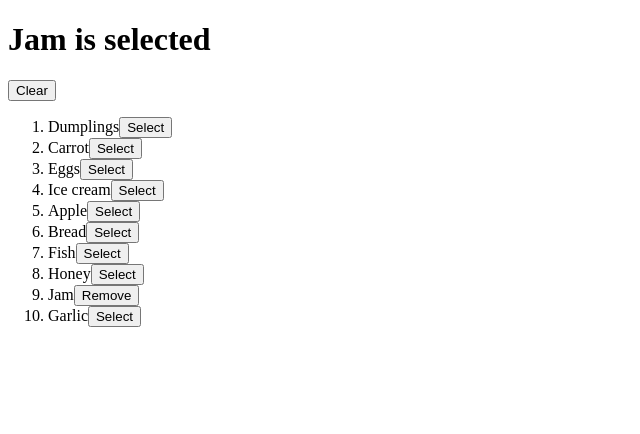
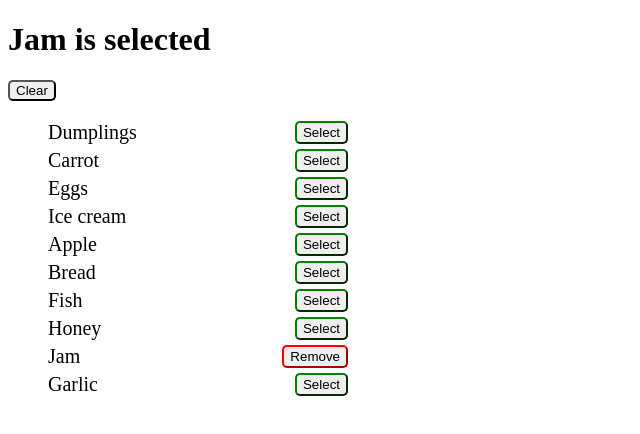
Before and after one commit to mate-academy/react_goods-selector, a React (Create React App) app: page / in a window 1280 px wide. Shown: the top 434 px of the page, without its empty margins (0-640 px from the left). Built offline with nearby package versions, Linux system fonts and the light colour scheme.

Commit message:
add styles

```diff
--- a/src/App.scss
+++ b/src/App.scss
@@ -1 +1,27 @@
-// styles go here
+.list {
+  display: flex;
+  flex-direction: column;
+  max-width: 300px;
+  font-size: 20px;
+
+  &__item {
+    display: flex;
+    flex-direction: row;
+    justify-content: space-between;
+
+    &:not(:last-child) {
+      padding-bottom: 5px;
+    }
+  }
+}
+
+.button {
+  border-radius: 5px;
+  &--true {
+    border-color: red;
+  }
+
+  &--false {
+    border-color: green;
+  }
+}
--- a/src/App.tsx
+++ b/src/App.tsx
@@ -67,15 +67,27 @@ class App extends React.Component<Props, State> {
     return (
       <div className="App">
         <h1>{title}</h1>
-        {/* eslint-disable-next-line */}
-        {selectedGoods.length && <button type="button" onClick={this.removeGood}>Clear</button>}
+        {selectedGoods.length && (
+          <button
+            type="button"
+            onClick={this.removeGood}
+            className="button"
+          >
+            Clear
+          </button>
+        )}
 
-        <ol>
+        <ol className="list">
           {goodsFromServer.map(good => (
-            <li key={good}>
+            <li key={good} className="list__item">
               {good}
-              {/* eslint-disable-next-line */}
-              <button type="button" className="button" onClick={() => {this.selectGood(good)}}>
+              <button
+                type="button"
+                className={`button button--${selectedGoods.includes(good)}`}
+                onClick={() => {
+                  this.selectGood(good);
+                }}
+              >
                 {
                   selectedGoods.includes(good)
                     ? 'Remove'
```
